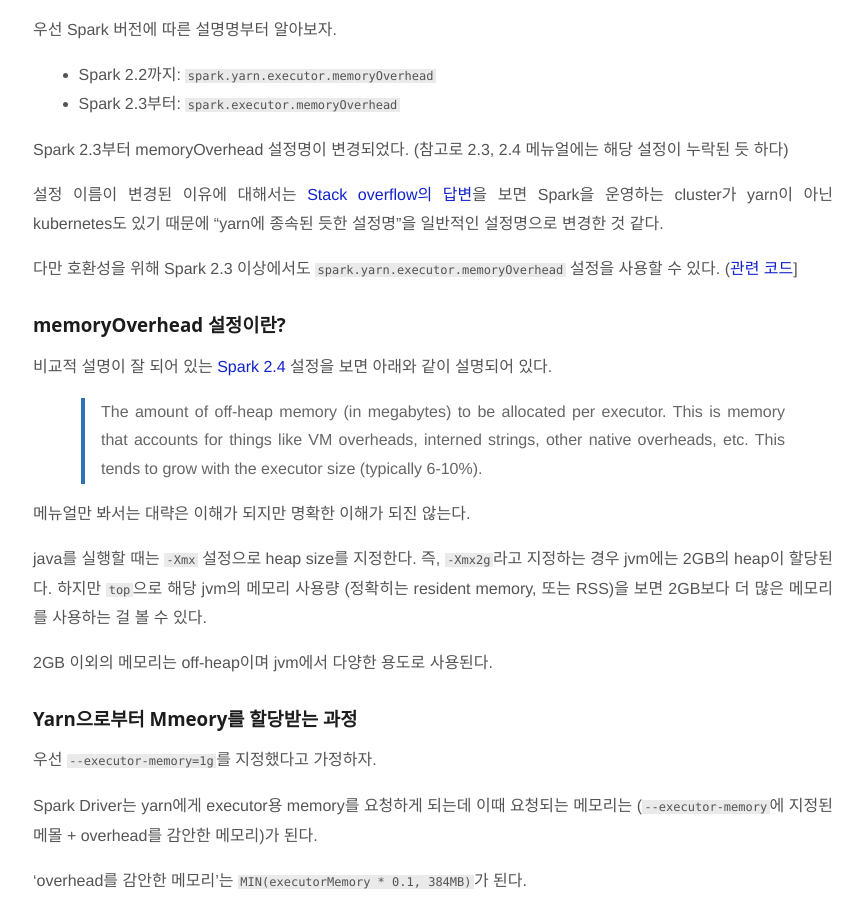
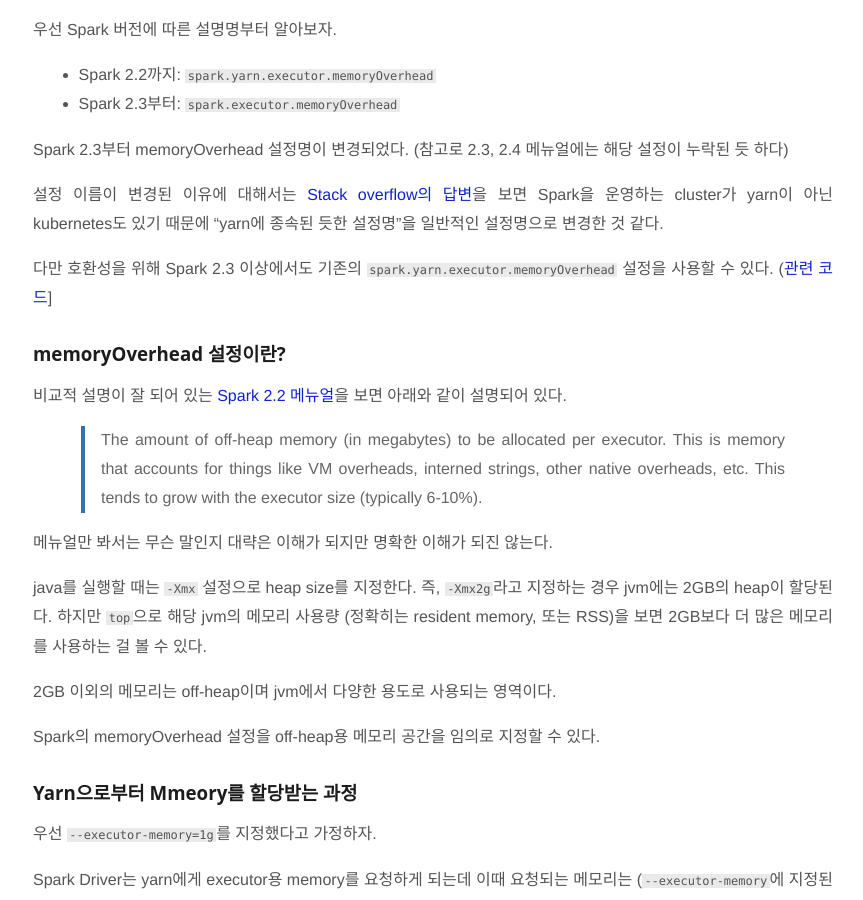
Before and after one commit to jason-heo/jason-heo.github.io, a Jekyll site: the page built from _posts/2020-10-24-understanding-spark-memoryoverhead-conf.md, in a window 1280 px wide and 900 px high, scrolled down 321 px. Shown: the whole window, without its empty margins (207-1070 px from the left). Built offline with Jekyll 4.4.1, drawn with Linux system fonts in a browser that asks for light colours; comment, search, counter and statistics services are not loaded; some of the changed text lies outside the part shown.

Commit message:
문장 교정

```diff
--- a/_posts/2020-10-24-understanding-spark-memoryoverhead-conf.md
+++ b/_posts/2020-10-24-understanding-spark-memoryoverhead-conf.md
@@ -15,19 +15,21 @@
 
 설정 이름이 변경된 이유에 대해서는 [Stack overflow의 답변](https://stackoverflow.com/q/58813117/2930152)을 보면 Spark을 운영하는 cluster가 yarn이 아닌 kubernetes도 있기 때문에 "yarn에 종속된 듯한 설정명"을 일반적인 설정명으로 변경한 것 같다.
 
-다만 호환성을 위해 Spark 2.3 이상에서도 `spark.yarn.executor.memoryOverhead` 설정을 사용할 수 있다. ([관련 코드](https://github.com/apache/spark/blob/7766fd13c9e7cb72b97fdfee224d3958fbe882a0/core/src/main/scala/org/apache/spark/SparkConf.scala#L684-L685)]
+다만 호환성을 위해 Spark 2.3 이상에서도 기존의 `spark.yarn.executor.memoryOverhead` 설정을 사용할 수 있다. ([관련 코드](https://github.com/apache/spark/blob/7766fd13c9e7cb72b97fdfee224d3958fbe882a0/core/src/main/scala/org/apache/spark/SparkConf.scala#L684-L685)]
 
 ### memoryOverhead 설정이란?
 
-비교적 설명이 잘 되어 있는 [Spark 2.4](https://spark.apache.org/docs/2.2.0/running-on-yarn.html#spark-properties) 설정을 보면 아래와 같이 설명되어 있다.
+비교적 설명이 잘 되어 있는 [Spark 2.2 메뉴얼](https://spark.apache.org/docs/2.2.0/running-on-yarn.html#spark-properties)을 보면 아래와 같이 설명되어 있다.
 
 > The amount of off-heap memory (in megabytes) to be allocated per executor. This is memory that accounts for things like VM overheads, interned strings, other native overheads, etc. This tends to grow with the executor size (typically 6-10%).
 
-메뉴얼만 봐서는 대략은 이해가 되지만 명확한 이해가 되진 않는다.
+메뉴얼만 봐서는 무슨 말인지 대략은 이해가 되지만 명확한 이해가 되진 않는다.
 
 java를 실행할 때는 `-Xmx` 설정으로 heap size를 지정한다. 즉, `-Xmx2g`라고 지정하는 경우 jvm에는 2GB의 heap이 할당된다. 하지만 `top`으로 해당 jvm의 메모리 사용량 (정확히는 resident memory, 또는 RSS)을 보면 2GB보다 더 많은 메모리를 사용하는 걸 볼 수 있다.
 
-2GB 이외의 메모리는 off-heap이며 jvm에서 다양한 용도로 사용된다.
+2GB 이외의 메모리는 off-heap이며 jvm에서 다양한 용도로 사용되는 영역이다.
+
+Spark의 memoryOverhead 설정을 off-heap용 메모리 공간을 임의로 지정할 수 있다.
 
 ### Yarn으로부터 Mmeory를 할당받는 과정
 
@@ -80,7 +82,7 @@
 
 ### `--executor-memory=2g --conf spark.executor.memoryOverhead=1g` VS `--executor-memory=3g`
 
-아래 두 가지 방법 모두 3GB를 사용하는 것처럼 보여지나 off-heap 관점에서는 다르다.
+아래 두 가지 방법 모두 3GB를 사용하는 것처럼 보여지나 off-heap 사용량 관점에서는 다르다.
 
 - 1) `--executor-memory=2g --conf spark.executor.memoryOverhead=1g`
     - on-heap: 2GB
```
